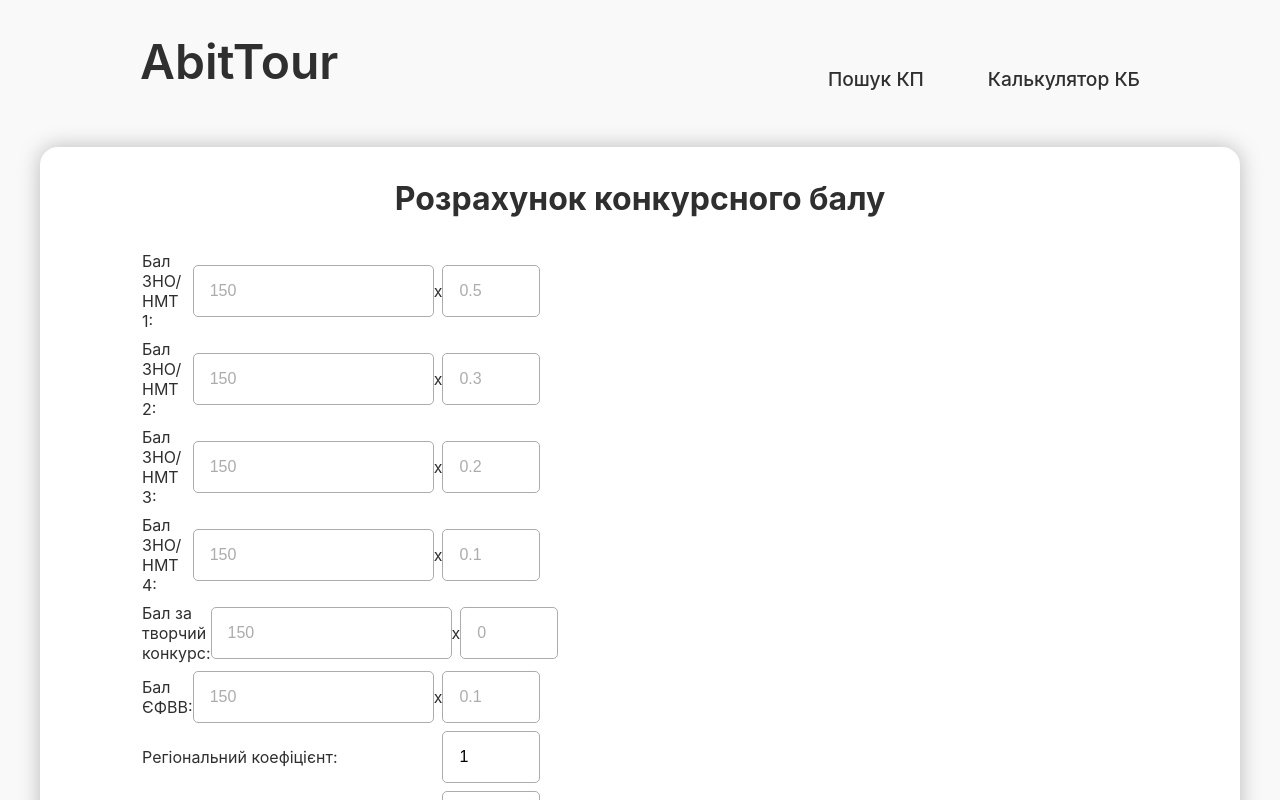
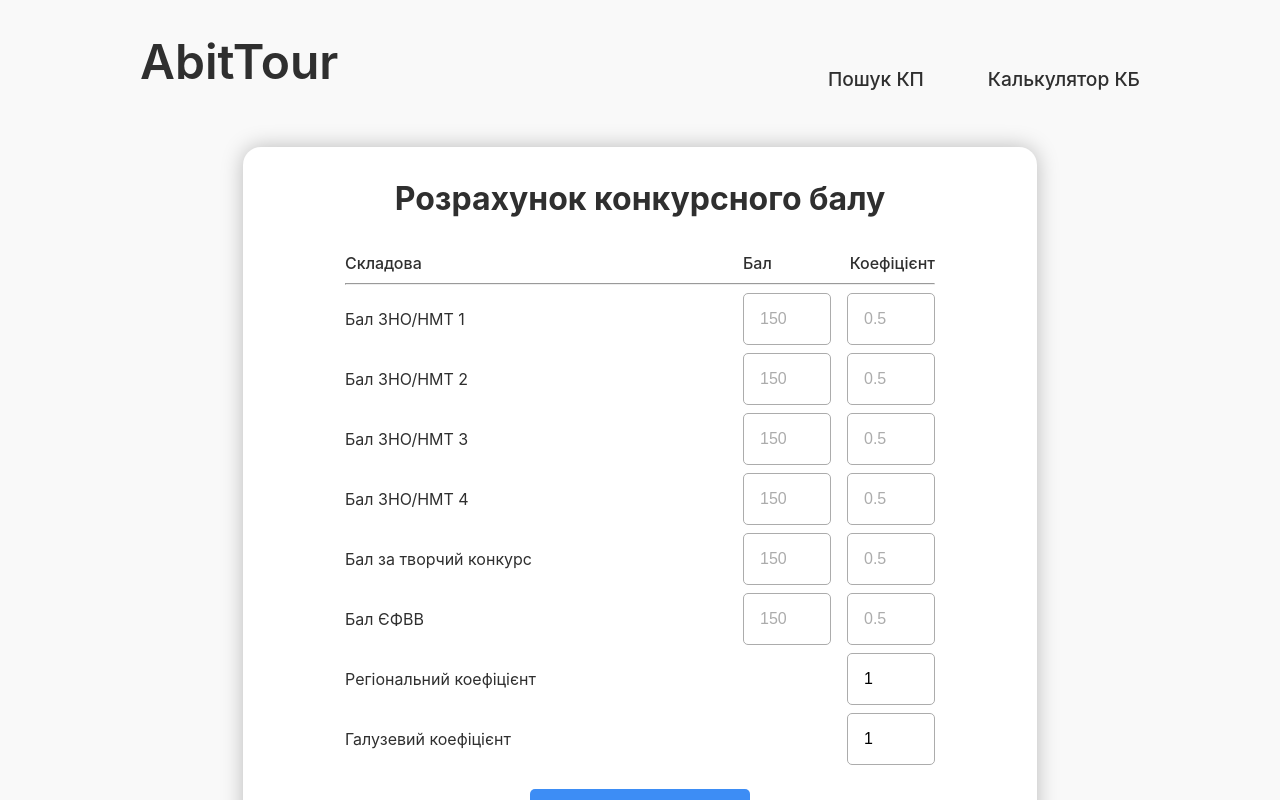
Before and after one commit to kyrylo-fursov/AbitTour, a React (Create React App) app in the folder abittour_frontend/: page /calculator in a window 1280 px wide. Shown: the top 800 px of the page. Built offline with nearby package versions, Linux system fonts and the light colour scheme.

Commit message:
calculator work

```diff
--- a/abittour_frontend/src/components/Calculator.js
+++ b/abittour_frontend/src/components/Calculator.js
@@ -1,6 +1,18 @@
 import { useState } from "react";
 
 export function CalculatorPage() {
+  const [result, setResult] = useState(null);
+  const [isSubmitted, setIsSubmitted] = useState(false);
+
+  return (
+    <>
+      <Calculator setResult={setResult} setIsSubmitted={setIsSubmitted} />
+      {isSubmitted && <CalculatorResult result={result} />}
+    </>
+  );
+}
+
+function Calculator({ setResult, setIsSubmitted }) {
   const [formValues, setFormValues] = useState({
     subj1: "",
     subj1_coeff: "",
@@ -14,210 +26,114 @@ export function CalculatorPage() {
     creative_coeff: "",
     efvv: "",
     efvv_coeff: "",
-    regional: 1.0,
-    industry: 1.0,
+    regional: "1",
+    industry: "1",
   });
 
   const handleChange = (e) => {
     const { name, value } = e.target;
-    setFormValues({
-      ...formValues,
-      [name]: value,
-    });
+    setFormValues({ ...formValues, [name]: value });
   };
 
   const handleSubmit = (e) => {
     e.preventDefault();
-    // Calculation logic goes here
-    console.log(formValues);
+    const {
+      subj1,
+      subj1_coeff,
+      subj2,
+      subj2_coeff,
+      subj3,
+      subj3_coeff,
+      subj4,
+      subj4_coeff,
+      creative,
+      creative_coeff,
+      efvv,
+      efvv_coeff,
+      regional,
+      industry,
+    } = formValues;
+
+    const values = [subj1, subj2, subj3, subj4, creative, efvv].map(parseFloat);
+    const coeffs = [
+      subj1_coeff,
+      subj2_coeff,
+      subj3_coeff,
+      subj4_coeff,
+      creative_coeff,
+      efvv_coeff,
+    ].map(parseFloat);
+
+    const weightedSum = values.reduce(
+      (sum, val, i) => sum + val * coeffs[i],
+      0
+    );
+    const totalCoeff = coeffs.reduce((sum, coeff) => sum + coeff, 0);
+    const total =
+      (weightedSum / totalCoeff) * parseFloat(regional) * parseFloat(industry);
+
+    setResult(Math.min(total, 200).toFixed(2));
+    setIsSubmitted(true);
   };
 
+  const inputs = [
+    { label: "Бал ЗНО/НМТ 1", subj: "subj1", coeff: "subj1_coeff" },
+    { label: "Бал ЗНО/НМТ 2", subj: "subj2", coeff: "subj2_coeff" },
+    { label: "Бал ЗНО/НМТ 3", subj: "subj3", coeff: "subj3_coeff" },
+    { label: "Бал ЗНО/НМТ 4", subj: "subj4", coeff: "subj4_coeff" },
+    {
+      label: "Бал за творчий конкурс",
+      subj: "creative",
+      coeff: "creative_coeff",
+    },
+    { label: "Бал ЄФВВ", subj: "efvv", coeff: "efvv_coeff" },
+  ];
+
   return (
-    <div className="section-wrapper">
+    <>
+      <div className="section-wrapper search-form-wrapper calc-wrapper">
         <h1>Розрахунок конкурсного балу</h1>
+        <div className="calc-header">
+          <p>Складова</p>
+          <div className="calc-header_right">
+            <p>Бал</p>
+            <p>Коефіцієнт</p>
+          </div>
+        </div>
+        <hr></hr>
         <form className="calc-form" id="calculatorForm" onSubmit={handleSubmit}>
-        <div className="form_line">
-          <label htmlFor="subj1">Бал ЗНО/НМТ 1:</label>
+          {inputs.map(({ label, subj, coeff }) => (
+            <div className="form_line" key={subj}>
+              <label htmlFor={subj}>{label}</label>
               <div className="form_line_inputs">
                 <input
                   className="calc_num-input"
                   type="number"
-              id="subj1"
-              name="subj1"
+                  id={subj}
+                  name={subj}
                   required
                   placeholder="150"
-              value={formValues.subj1}
+                  value={formValues[subj]}
                   onChange={handleChange}
                 />
-            <p>x</p>
                 <input
                   className="calc_num-input"
                   type="number"
-              id="subj1_coeff"
-              name="subj1_coeff"
+                  id={coeff}
+                  name={coeff}
                   step="0.1"
                   min="0"
                   max="1"
                   required
                   placeholder="0.5"
-              value={formValues.subj1_coeff}
+                  value={formValues[coeff]}
                   onChange={handleChange}
                 />
               </div>
             </div>
-
+          ))}
           <div className="form_line">
-          <label htmlFor="subj2">Бал ЗНО/НМТ 2:</label>
-          <div className="form_line_inputs">
-            <input
-              className="calc_num-input"
-              type="number"
-              id="subj2"
-              name="subj2"
-              required
-              placeholder="150"
-              value={formValues.subj2}
-              onChange={handleChange}
-            />
-            <p>x</p>
-            <input
-              className="calc_num-input"
-              type="number"
-              id="subj2_coeff"
-              name="subj2_coeff"
-              step="0.1"
-              min="0"
-              max="1"
-              required
-              placeholder="0.3"
-              value={formValues.subj2_coeff}
-              onChange={handleChange}
-            />
-          </div>
-        </div>
-
-        <div className="form_line">
-          <label htmlFor="subj3">Бал ЗНО/НМТ 3:</label>
-          <div className="form_line_inputs">
-            <input
-              className="calc_num-input"
-              type="number"
-              id="subj3"
-              name="subj3"
-              required
-              placeholder="150"
-              value={formValues.subj3}
-              onChange={handleChange}
-            />
-            <p>x</p>
-            <input
-              className="calc_num-input"
-              type="number"
-              id="subj3_coeff"
-              name="subj3_coeff"
-              step="0.1"
-              min="0"
-              max="1"
-              required
-              placeholder="0.2"
-              value={formValues.subj3_coeff}
-              onChange={handleChange}
-            />
-          </div>
-        </div>
-
-        <div className="form_line">
-          <label htmlFor="subj4">Бал ЗНО/НМТ 4:</label>
-          <div className="form_line_inputs">
-            <input
-              className="calc_num-input"
-              type="number"
-              id="subj4"
-              name="subj4"
-              required
-              placeholder="150"
-              value={formValues.subj4}
-              onChange={handleChange}
-            />
-            <p>x</p>
-            <input
-              className="calc_num-input"
-              type="number"
-              id="subj4_coeff"
-              name="subj4_coeff"
-              step="0.1"
-              min="0"
-              max="1"
-              required
-              placeholder="0.1"
-              value={formValues.subj4_coeff}
-              onChange={handleChange}
-            />
-          </div>
-        </div>
-
-        <div className="form_line">
-          <label htmlFor="creative">Бал за творчий конкурс:</label>
-          <div className="form_line_inputs">
-            <input
-              className="calc_num-input"
-              type="number"
-              id="creative"
-              name="creative"
-              required
-              placeholder="150"
-              value={formValues.creative}
-              onChange={handleChange}
-            />
-            <p>x</p>
-            <input
-              className="calc_num-input"
-              type="number"
-              id="creative_coeff"
-              name="creative_coeff"
-              step="0.1"
-              min="0"
-              max="1"
-              required
-              placeholder="0"
-              value={formValues.creative_coeff}
-              onChange={handleChange}
-            />
-          </div>
-        </div>
-
-        <div className="form_line">
-          <label htmlFor="efvv">Бал ЄФВВ:</label>
-          <div className="form_line_inputs">
-            <input
-              className="calc_num-input"
-              type="number"
-              id="efvv"
-              name="efvv"
-              required
-              placeholder="150"
-              value={formValues.efvv}
-              onChange={handleChange}
-            />
-            <p>x</p>
-            <input
-              className="calc_num-input"
-              type="number"
-              id="efvv_coeff"
-              name="efvv_coeff"
-              step="0.1"
-              min="0"
-              max="1"
-              required
-              placeholder="0.1"
-              value={formValues.efvv_coeff}
-              onChange={handleChange}
-            />
-          </div>
-        </div>
-
-        <div className="form_line">
-          <label htmlFor="regional">Регіональний коефіцієнт:</label>
+            <label htmlFor="regional">Регіональний коефіцієнт</label>
             <div className="form_line_inputs">
               <input
                 className="calc_num-input"
@@ -227,15 +143,14 @@ export function CalculatorPage() {
                 step="0.1"
                 min="0"
                 max="1"
+                required
                 value={formValues.regional}
-              required
                 onChange={handleChange}
               />
             </div>
           </div>
-
           <div className="form_line">
-          <label htmlFor="industry">Галузевий коефіцієнт:</label>
+            <label htmlFor="industry">Галузевий коефіцієнт</label>
             <div className="form_line_inputs">
               <input
                 className="calc_num-input"
@@ -245,22 +160,29 @@ export function CalculatorPage() {
                 step="0.1"
                 min="0"
                 max="1"
+                required
                 value={formValues.industry}
-              required
                 onChange={handleChange}
               />
             </div>
           </div>
-
-        <div className="submit_container">
           <button className="button-default" type="submit">
             Розрахувати
           </button>
+        </form>
       </div>
-      </form>
-      <div className="score_calc_result" id="score_calc_result">
-        {/* Calculation result will be shown here */}
-      </div>
+    </>
+  );
+}
+
+function CalculatorResult({ result }) {
+  return (
+    <div
+      className="section-wrapper score_calc_result search-form-wrapper"
+      id="score_calc_result"
+    >
+      <h1>Результат</h1>
+      {result !== null && <p>Ваш конкурсний бал: {result}</p>}
     </div>
   );
 }
--- a/abittour_frontend/src/components/Search.js
+++ b/abittour_frontend/src/components/Search.js
@@ -5,7 +5,7 @@ export function SearchPage() {
   return (
     <div className="search-page">
       <SearchForm></SearchForm>
-      <CompetitiveOffers></CompetitiveOffers>
+      {/* <CompetitiveOffers></CompetitiveOffers> */}
     </div>
   );
 }
--- a/abittour_frontend/src/index.css
+++ b/abittour_frontend/src/index.css
@@ -77,6 +77,7 @@ h1 {
   border-radius: 5px;
   border: none;
   text-align: center;
+  cursor: pointer;
 }
 
 .button_smaller {
@@ -241,34 +242,50 @@ select option {
 
 /* Calculator page */
 
-.form-container {
+.calc-form {
   display: flex;
-  justify-content: center;
-  align-items: center;
   flex-direction: column;
-  gap: 1rem;
-}
-
-form {
-  width: 40%;
+  gap: 0.5rem;
 }
 
 .form_line {
   display: flex;
+  flex-direction: row;
   justify-content: space-between;
-  margin: 0.5rem 0;
   align-items: center;
 }
 
 .form_line_inputs {
   display: flex;
-  justify-content: flex-end;
-  align-items: center;
+  gap: 1rem;
 }
 
-form label {
-  display: block;
-  width: 100%;
+.form_line_inputs input {
+  width: 5.5rem;
+}
+
+.score_calc_result p {
+  font-weight: 500;
+  text-align: center;
+}
+
+.calc-header p {
+  font-weight: 500;
+}
+
+.calc-header {
+  display: flex;
+  justify-content: space-between;
+}
+
+.calc-wrapper hr {
+  margin: 0.5rem 0;
+}
+
+.calc-header_right {
+  display: flex;
+  width: 12rem;
+  justify-content: space-between;
 }
 
 /* Offer page */
```
Also changed, not shown: 1 other file (tests, documents, lock files or other folders). Lines whose indentation alone changed are shown as unchanged.
